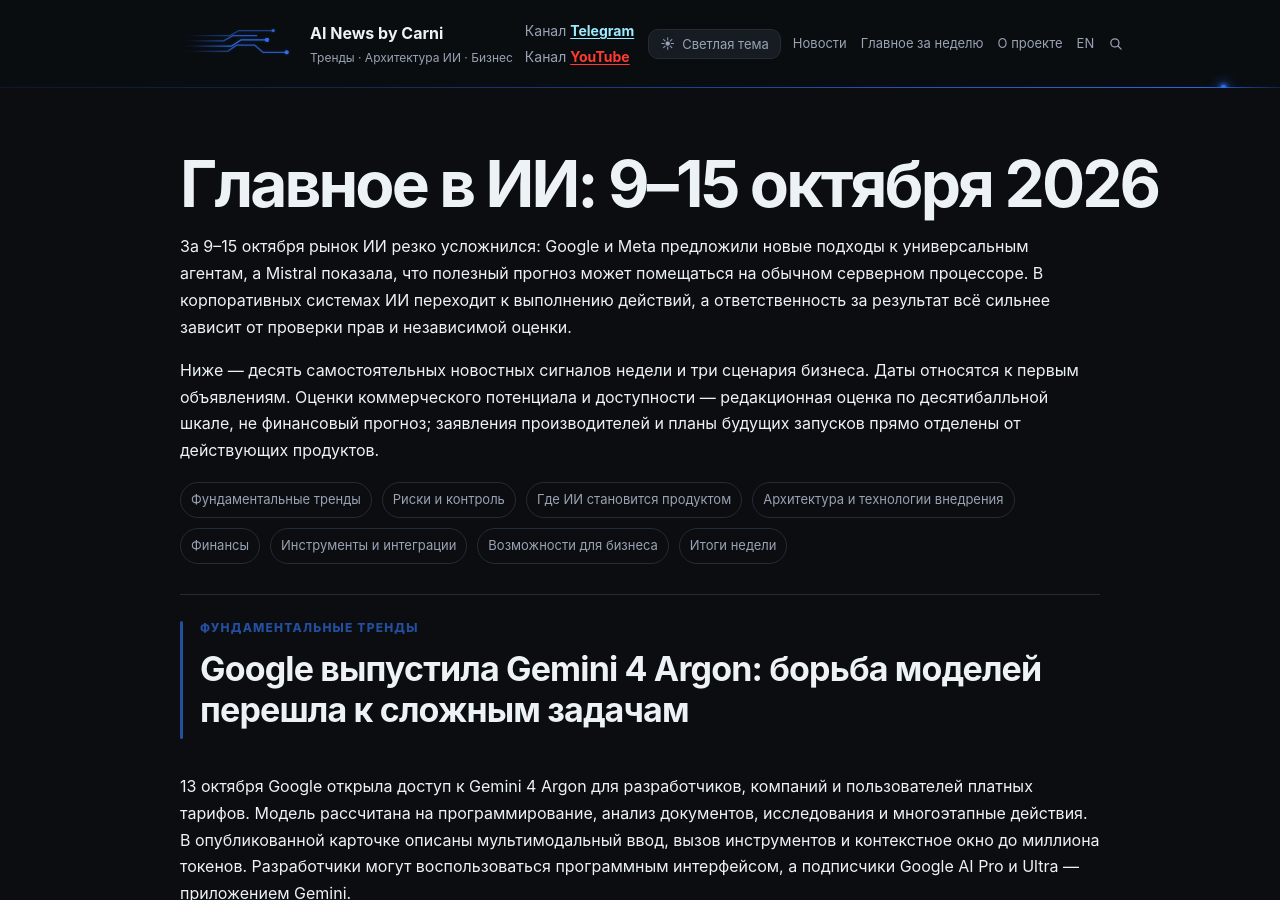
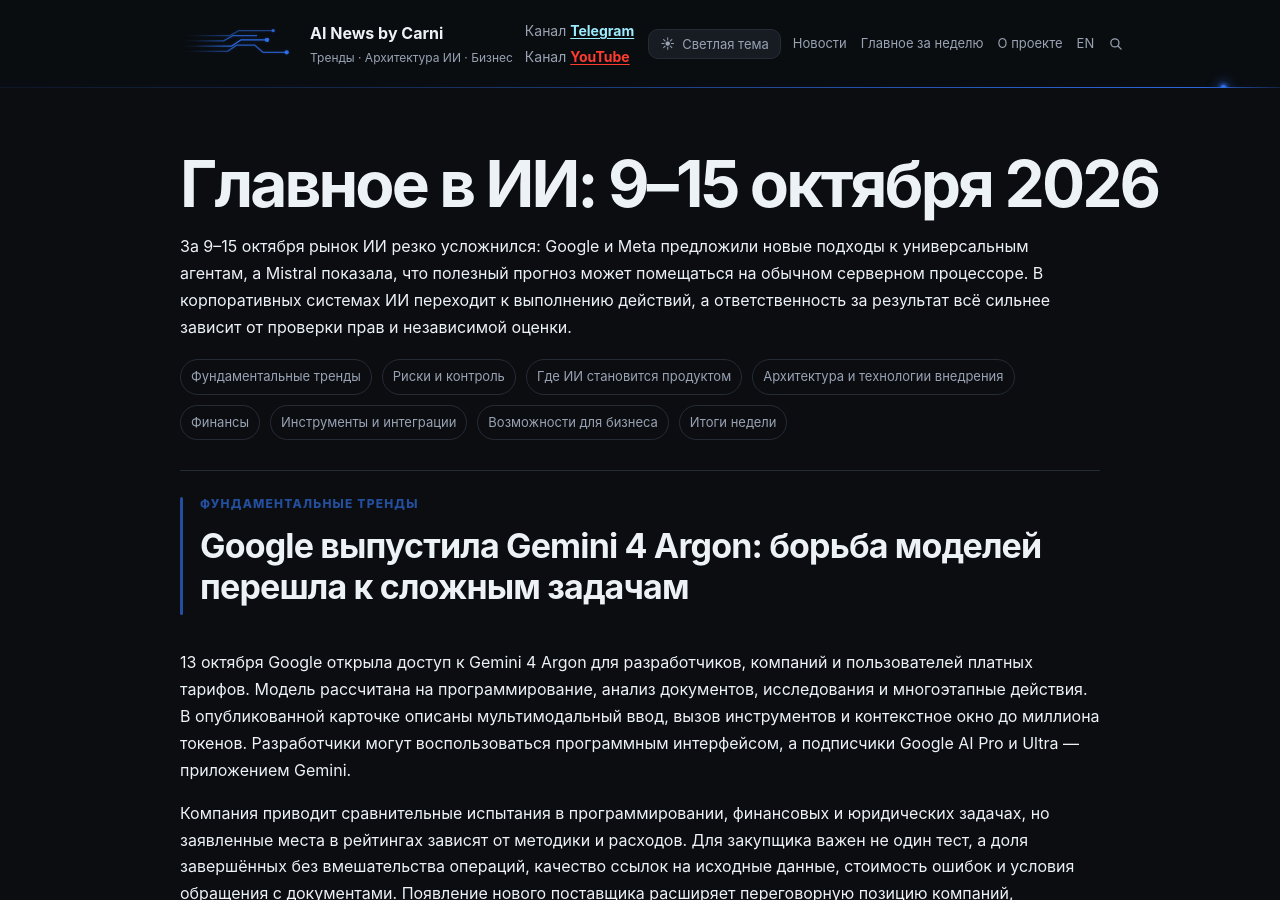
Before and after one commit to DmitryCarni/ai-news-by-carni, a Jekyll site: the page built from weekly/2026-W42.md, in a window 1280 px wide and 900 px high. Built offline with Jekyll 4.4.1, drawn with Linux system fonts in a browser that asks for light colours.

Commit message:
Remove internal-sounding editorial notice from Russian W42

```diff
--- a/weekly/2026-W42.md
+++ b/weekly/2026-W42.md
@@ -16,8 +16,6 @@ permalink: /weekly/2026-W42/
 
 
 За 9–15 октября рынок ИИ резко усложнился: Google и Meta предложили новые подходы к универсальным агентам, а Mistral показала, что полезный прогноз может помещаться на обычном серверном процессоре. В корпоративных системах ИИ переходит к выполнению действий, а ответственность за результат всё сильнее зависит от проверки прав и независимой оценки.
-
-Ниже — десять самостоятельных новостных сигналов недели и три сценария бизнеса. Даты относятся к первым объявлениям. Оценки коммерческого потенциала и доступности — редакционная оценка по десятибалльной шкале, не финансовый прогноз; заявления производителей и планы будущих запусков прямо отделены от действующих продуктов.
 
 <div class="report-nav">
 <a href="#fundamental">Фундаментальные тренды</a>
```
